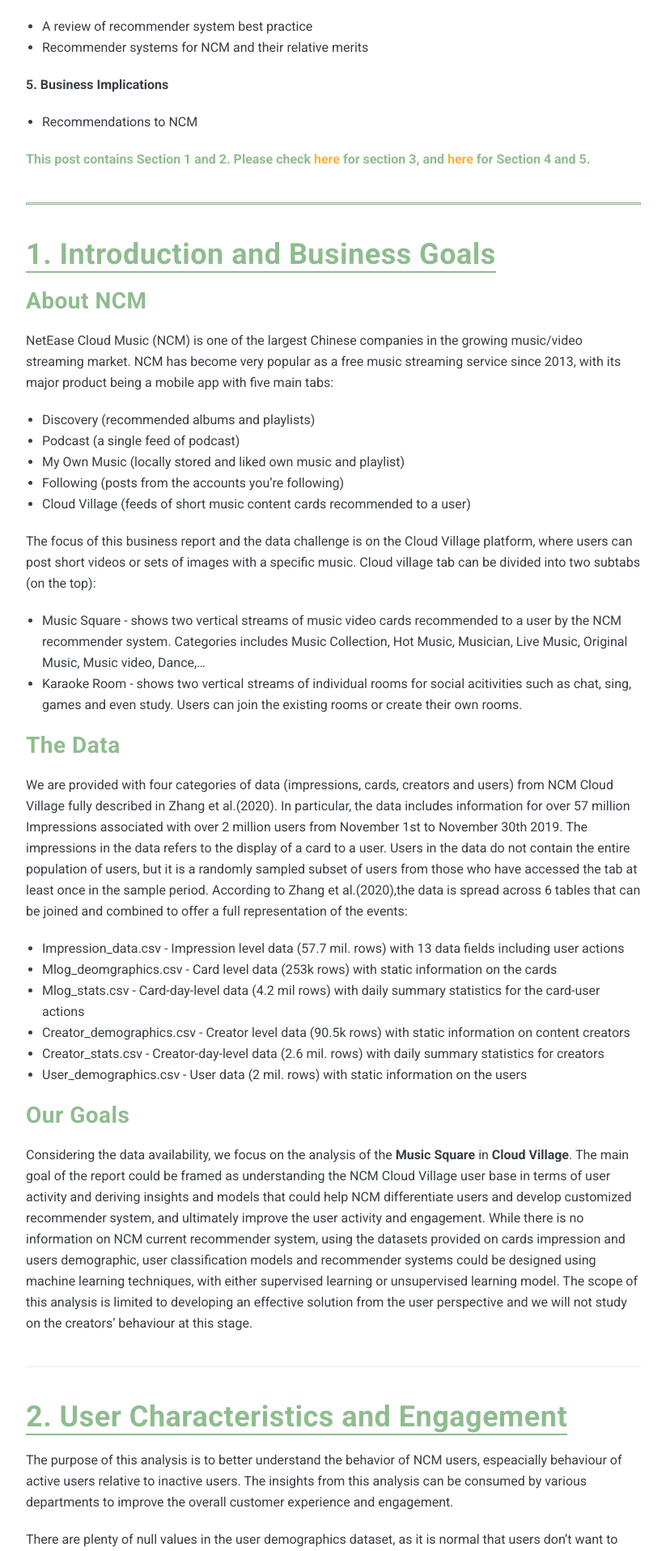
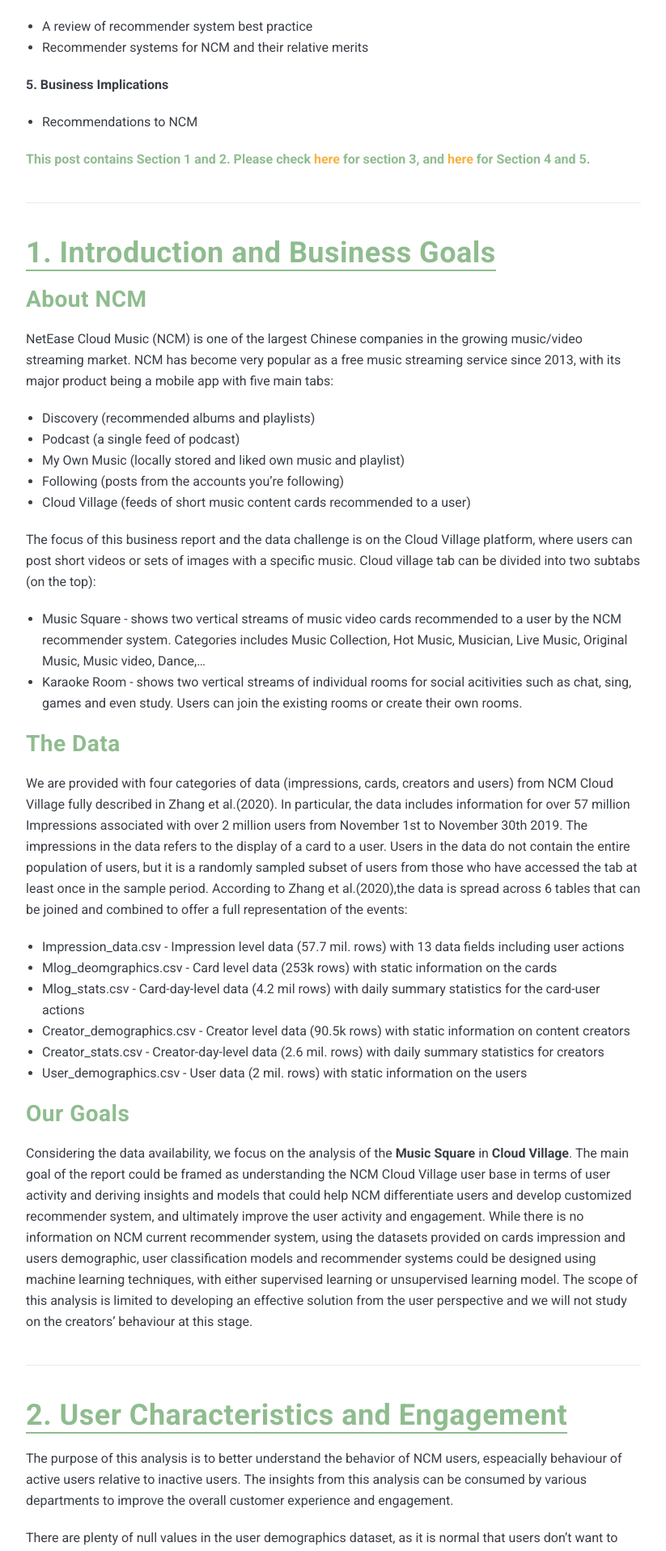
Before and after one commit to jing042323/jing-long, a Jekyll site: the page built from _posts/2021-09-15-NCM_part1.markdown, in a window 1280 px wide. Shown: the part 1977-3893 px from the top of the page at 81% size, without its empty margins (228-1051 px from the left). Built offline with Jekyll 4.4.1, drawn with Linux system fonts in a browser that asks for light colours; nearby versions of some CDN libraries; comment, search, counter and statistics services are not loaded.

Commit message:
udpate ncm1

```diff
--- a/_posts/2021-09-15-NCM_part1.markdown
+++ b/_posts/2021-09-15-NCM_part1.markdown
@@ -39,7 +39,7 @@
 <span style="color:DarkSeaGreen">**This post contains Section 1 and 2. Please check [here](https://jing042323.github.io/jing-long/NCM_part2/) for section 3, and [here](https://jing042323.github.io/jing-long/NCM_part3/) for Section 4 and 5.**</span>
 
 
-<hr style="border:1.5px solid DarkSeaGreen">
+***
 
 # <span style="border-bottom:2px solid DarkSeaGreen;color:DarkSeaGreen">1. Introduction and Business Goals</span>
 
```
